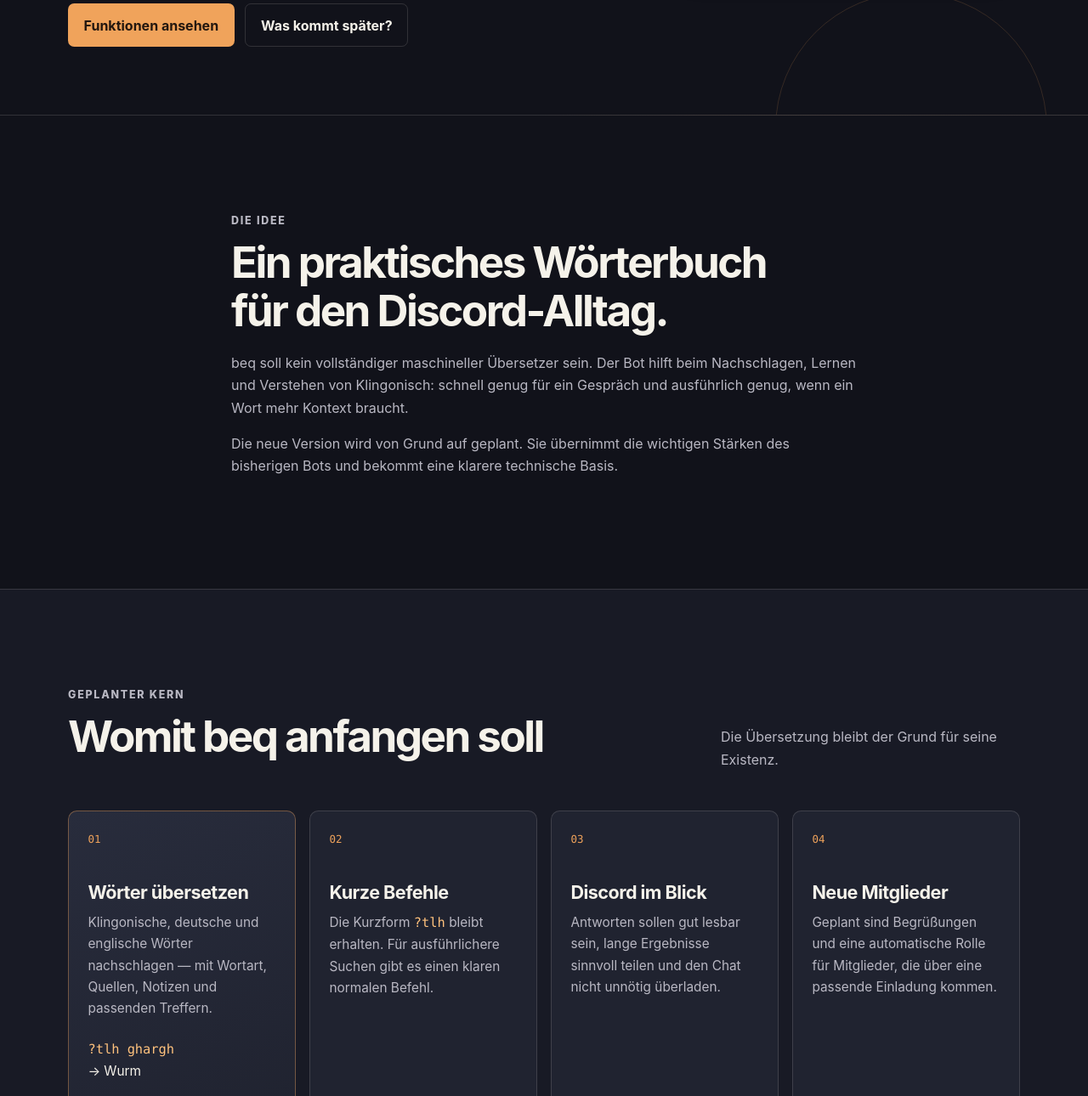
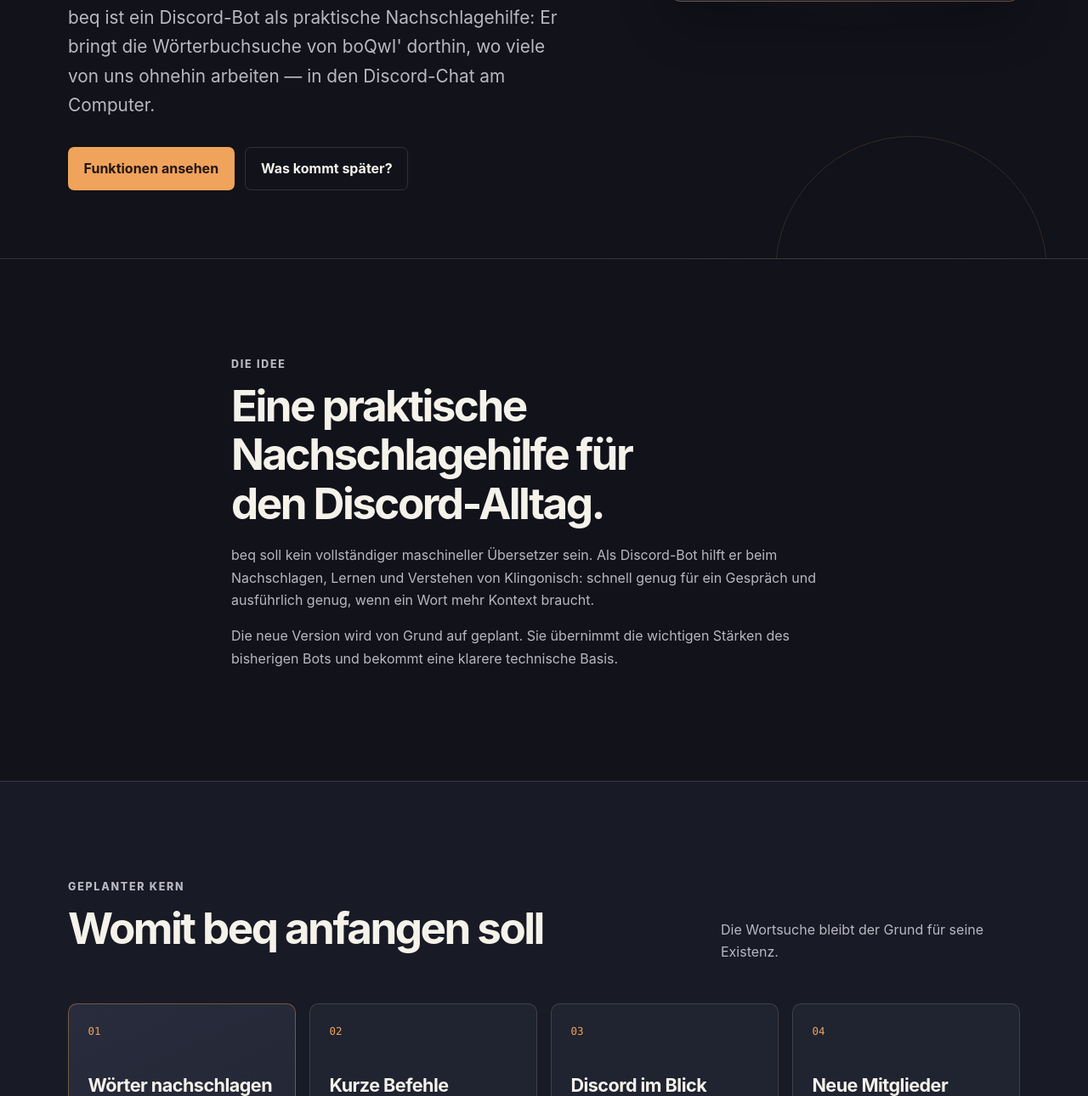
Before and after one commit to Cyberman-tM/beq_codex, a plain HTML site: page website/index.html in a window 1280 px wide. Shown: the part 603-1893 px from the top of the page at 85% size. Drawn offline with Linux system fonts and the light colour scheme.

Commit message:
Clarify beq as Discord lookup helper

```diff
--- a/website/index.html
+++ b/website/index.html
@@ -3,8 +3,8 @@
 <head>
   <meta charset="utf-8">
   <meta name="viewport" content="width=device-width, initial-scale=1">
-  <meta name="description" content="beq ist ein geplanter Discord-Bot für Klingonisch-Übersetzungen am PC.">
-  <title>beq — Klingonisch am PC</title>
+  <meta name="description" content="beq ist ein geplanter Discord-Bot als praktische Nachschlagehilfe für Klingonisch.">
+  <title>beq — Klingonisch nachschlagen in Discord</title>
   <link rel="stylesheet" href="styles.css">
 </head>
 <body>
@@ -29,14 +29,14 @@
       <div class="shell hero-grid">
         <div class="hero-copy">
           <p class="eyebrow">Discord-Bot für tlhIngan Hol</p>
-          <h1 id="hero-title">Klingonisch übersetzen, direkt am PC.</h1>
-          <p class="hero-intro">beq bringt die Wörterbuchsuche von boQwI' dorthin, wo viele von uns ohnehin arbeiten: in Discord am Computer.</p>
+          <h1 id="hero-title">Klingonisch nachschlagen, direkt in Discord.</h1>
+          <p class="hero-intro">beq ist ein Discord-Bot als praktische Nachschlagehilfe: Er bringt die Wörterbuchsuche von boQwI' dorthin, wo viele von uns ohnehin arbeiten — in den Discord-Chat am Computer.</p>
           <div class="hero-actions">
             <a class="button button-primary" href="#funktionen">Funktionen ansehen</a>
             <a class="button button-quiet" href="#roadmap">Was kommt später?</a>
           </div>
         </div>
-        <div class="hero-panel" aria-label="Beispiel für eine Übersetzung">
+        <div class="hero-panel" aria-label="Beispiel für eine Wortsuche">
           <div class="panel-label">Beispiel</div>
           <code><span class="prompt">?tlh</span> ghargh</code>
           <div class="translation-line">
@@ -54,8 +54,8 @@
     <section class="section" id="ueber-beq" aria-labelledby="about-title">
       <div class="shell narrow">
         <p class="eyebrow">Die Idee</p>
-        <h2 id="about-title">Ein praktisches Wörterbuch für den Discord-Alltag.</h2>
-        <p>beq soll kein vollständiger maschineller Übersetzer sein. Der Bot hilft beim Nachschlagen, Lernen und Verstehen von Klingonisch: schnell genug für ein Gespräch und ausführlich genug, wenn ein Wort mehr Kontext braucht.</p>
+        <h2 id="about-title">Eine praktische Nachschlagehilfe für den Discord-Alltag.</h2>
+        <p>beq soll kein vollständiger maschineller Übersetzer sein. Als Discord-Bot hilft er beim Nachschlagen, Lernen und Verstehen von Klingonisch: schnell genug für ein Gespräch und ausführlich genug, wenn ein Wort mehr Kontext braucht.</p>
         <p>Die neue Version wird von Grund auf geplant. Sie übernimmt die wichtigen Stärken des bisherigen Bots und bekommt eine klarere technische Basis.</p>
       </div>
     </section>
@@ -67,13 +67,13 @@
             <p class="eyebrow">Geplanter Kern</p>
             <h2 id="features-title">Womit beq anfangen soll</h2>
           </div>
-          <p class="section-lead">Die Übersetzung bleibt der Grund für seine Existenz.</p>
+          <p class="section-lead">Die Wortsuche bleibt der Grund für seine Existenz.</p>
         </div>
         <div class="feature-grid">
           <article class="feature-card feature-card-main">
             <span class="card-number" aria-hidden="true">01</span>
-            <h3>Wörter übersetzen</h3>
-            <p>Klingonische, deutsche und englische Wörter nachschlagen — mit Wortart, Quellen, Notizen und passenden Treffern.</p>
+            <h3>Wörter nachschlagen</h3>
+            <p>Klingonische, deutsche und englische Wörter suchen — mit Wortart, Quellen, Notizen und passenden Treffern.</p>
             <p class="card-example"><code>?tlh ghargh</code><br><span>→ Wurm</span></p>
           </article>
           <article class="feature-card">
@@ -105,7 +105,7 @@
         <ol class="roadmap-list">
           <li>
             <span class="roadmap-dot" aria-hidden="true"></span>
-            <div><strong>Wortgruppen analysieren</strong><p>Mehrere Wörter einzeln übersetzen und erkannte Präfixe oder Suffixe sichtbar machen.</p></div>
+            <div><strong>Wortgruppen unterstützen</strong><p>Mehrere Wörter einzeln nachschlagen und erkannte Präfixe oder Suffixe sichtbar machen.</p></div>
           </li>
           <li>
             <span class="roadmap-dot" aria-hidden="true"></span>
```
